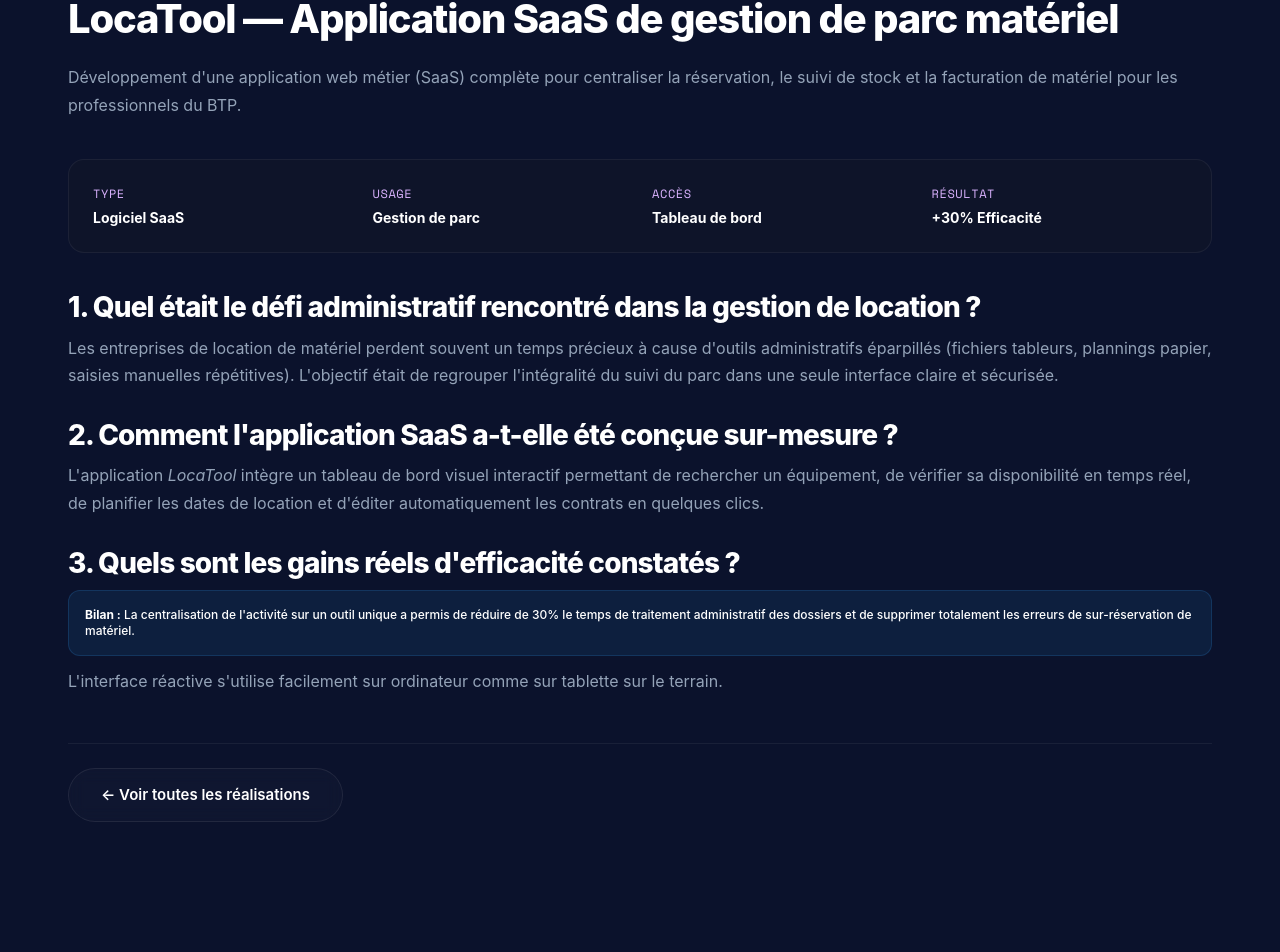
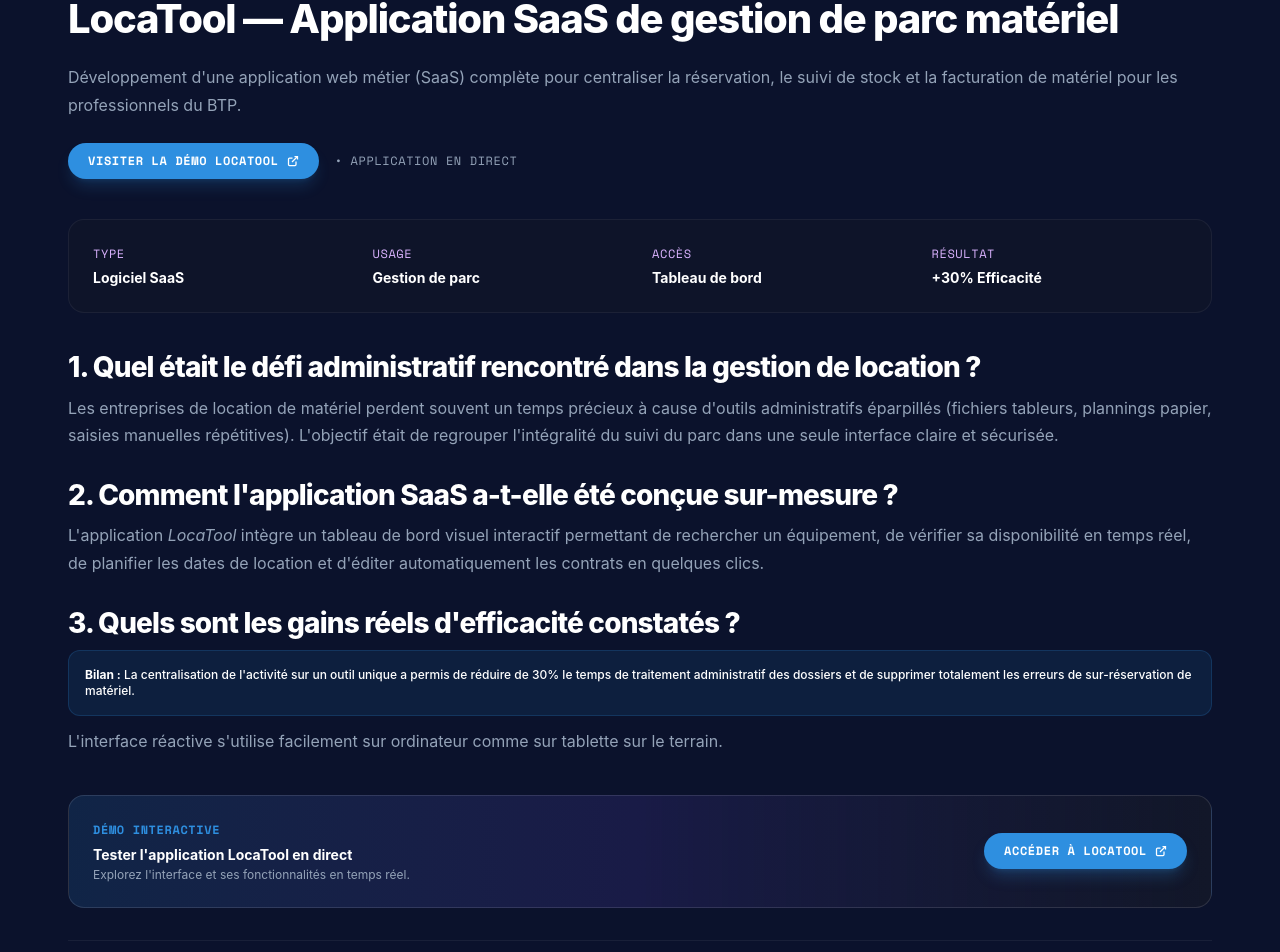
Before and after one commit to 55-hithup/monsite, a React (Vite) app: page /projets/locatool in a window 1280 px wide. Shown: the part 233-1185 px from the top of the page. Built offline with nearby package versions, Linux system fonts and the light colour scheme; no server answers; a web font is replaced by a local one.

Commit message:
feat(cases): integrate elegant external live project links for LocaTool and Abogame

```diff
--- a/src/pages/projects/CaseAbogame.tsx
+++ b/src/pages/projects/CaseAbogame.tsx
@@ -49,9 +49,29 @@
           Abogame — Plateforme interactive de tirage au sort live
         </h1>
 
-        <p className="text-base text-text-secondary leading-relaxed mb-10">
+        <p className="text-base text-text-secondary leading-relaxed mb-6">
           Création d'une application web mobile-first facilitant l'interaction en direct entre les créateurs de contenu et leur communauté lors des diffusions live.
         </p>
+
+        {/* Live Demo CTA */}
+        <div className="flex flex-wrap items-center gap-4 mb-10">
+          <a
+            href="https://abogame.devsupai.fr"
+            target="_blank"
+            rel="noopener noreferrer"
+            className="cursor-target label-mono text-xs font-bold px-5 py-2.5 rounded-full text-white bg-accent hover:bg-accent-hover transition-all duration-150 inline-flex items-center gap-2 shadow-lg shadow-accent/20 hover:scale-105"
+          >
+            <span>Visiter la démo Abogame</span>
+            <svg width="12" height="12" viewBox="0 0 24 24" fill="none" stroke="currentColor" strokeWidth="2.5">
+              <path d="M18 13v6a2 2 0 01-2 2H5a2 2 0 01-2-2V8a2 2 0 012-2h6" />
+              <polyline points="15 3 21 3 21 9" />
+              <line x1="10" y1="14" x2="21" y2="3" />
+            </svg>
+          </a>
+          <span className="text-[11px] label-mono text-text-secondary">
+            • Plateforme interactive en direct
+          </span>
+        </div>
 
         {/* Project Facts Box */}
         <div className="grid grid-cols-2 md:grid-cols-4 gap-6 p-6 rounded-2xl bg-[#121729]/60 border border-[rgba(245,246,250,0.06)] mb-10">
@@ -106,8 +126,30 @@
           </div>
         </div>
 
+        {/* Live Demo Banner */}
+        <div className="p-6 rounded-2xl bg-gradient-to-r from-[#2E8FE0]/15 via-[#6B4FE0]/15 to-[#121729] border border-[rgba(245,246,250,0.12)] mt-10 mb-6 flex flex-col sm:flex-row sm:items-center justify-between gap-4">
+          <div>
+            <div className="text-[10px] label-mono font-bold text-accent mb-1 tracking-widest uppercase">DÉMO INTERACTIVE</div>
+            <div className="text-sm font-bold text-text-primary">Tester la plateforme Abogame en direct</div>
+            <div className="text-xs text-text-secondary mt-0.5">Testez la roue interactive et les fonctionnalités live.</div>
+          </div>
+          <a
+            href="https://abogame.devsupai.fr"
+            target="_blank"
+            rel="noopener noreferrer"
+            className="cursor-target label-mono text-xs font-bold px-5 py-2.5 rounded-full text-white bg-accent hover:bg-accent-hover transition-all duration-150 inline-flex items-center justify-center gap-2 shadow-lg shadow-accent/25 shrink-0 hover:scale-105"
+          >
+            <span>Accéder à Abogame</span>
+            <svg width="12" height="12" viewBox="0 0 24 24" fill="none" stroke="currentColor" strokeWidth="2.5">
+              <path d="M18 13v6a2 2 0 01-2 2H5a2 2 0 01-2-2V8a2 2 0 012-2h6" />
+              <polyline points="15 3 21 3 21 9" />
+              <line x1="10" y1="14" x2="21" y2="3" />
+            </svg>
+          </a>
+        </div>
+
         {/* Back Link */}
-        <div className="mt-12 pt-6 border-t border-[rgba(245,246,250,0.06)]">
+        <div className="mt-8 pt-6 border-t border-[rgba(245,246,250,0.06)]">
           <Link to="/realisations" className="btn btn-ghost text-xs inline-flex items-center gap-2 border border-[rgba(245,246,250,0.12)]">
             ← Voir toutes les réalisations
           </Link>
--- a/src/pages/projects/CaseLocaTool.tsx
+++ b/src/pages/projects/CaseLocaTool.tsx
@@ -49,9 +49,29 @@
           LocaTool — Application SaaS de gestion de parc matériel
         </h1>
 
-        <p className="text-base text-text-secondary leading-relaxed mb-10">
+        <p className="text-base text-text-secondary leading-relaxed mb-6">
           Développement d'une application web métier (SaaS) complète pour centraliser la réservation, le suivi de stock et la facturation de matériel pour les professionnels du BTP.
         </p>
+
+        {/* Live Demo CTA */}
+        <div className="flex flex-wrap items-center gap-4 mb-10">
+          <a
+            href="https://locatool.devsupai.fr"
+            target="_blank"
+            rel="noopener noreferrer"
+            className="cursor-target label-mono text-xs font-bold px-5 py-2.5 rounded-full text-white bg-accent hover:bg-accent-hover transition-all duration-150 inline-flex items-center gap-2 shadow-lg shadow-accent/20 hover:scale-105"
+          >
+            <span>Visiter la démo LocaTool</span>
+            <svg width="12" height="12" viewBox="0 0 24 24" fill="none" stroke="currentColor" strokeWidth="2.5">
+              <path d="M18 13v6a2 2 0 01-2 2H5a2 2 0 01-2-2V8a2 2 0 012-2h6" />
+              <polyline points="15 3 21 3 21 9" />
+              <line x1="10" y1="14" x2="21" y2="3" />
+            </svg>
+          </a>
+          <span className="text-[11px] label-mono text-text-secondary">
+            • Application en direct
+          </span>
+        </div>
 
         {/* Project Facts Box */}
         <div className="grid grid-cols-2 md:grid-cols-4 gap-6 p-6 rounded-2xl bg-[#121729]/60 border border-[rgba(245,246,250,0.06)] mb-10">
@@ -106,8 +126,30 @@
           </div>
         </div>
 
+        {/* Live Demo Banner */}
+        <div className="p-6 rounded-2xl bg-gradient-to-r from-[#2E8FE0]/15 via-[#6B4FE0]/15 to-[#121729] border border-[rgba(245,246,250,0.12)] mt-10 mb-6 flex flex-col sm:flex-row sm:items-center justify-between gap-4">
+          <div>
+            <div className="text-[10px] label-mono font-bold text-accent mb-1 tracking-widest uppercase">DÉMO INTERACTIVE</div>
+            <div className="text-sm font-bold text-text-primary">Tester l'application LocaTool en direct</div>
+            <div className="text-xs text-text-secondary mt-0.5">Explorez l'interface et ses fonctionnalités en temps réel.</div>
+          </div>
+          <a
+            href="https://locatool.devsupai.fr"
+            target="_blank"
+            rel="noopener noreferrer"
+            className="cursor-target label-mono text-xs font-bold px-5 py-2.5 rounded-full text-white bg-accent hover:bg-accent-hover transition-all duration-150 inline-flex items-center justify-center gap-2 shadow-lg shadow-accent/25 shrink-0 hover:scale-105"
+          >
+            <span>Accéder à LocaTool</span>
+            <svg width="12" height="12" viewBox="0 0 24 24" fill="none" stroke="currentColor" strokeWidth="2.5">
+              <path d="M18 13v6a2 2 0 01-2 2H5a2 2 0 01-2-2V8a2 2 0 012-2h6" />
+              <polyline points="15 3 21 3 21 9" />
+              <line x1="10" y1="14" x2="21" y2="3" />
+            </svg>
+          </a>
+        </div>
+
         {/* Back Link */}
-        <div className="mt-12 pt-6 border-t border-[rgba(245,246,250,0.06)]">
+        <div className="mt-8 pt-6 border-t border-[rgba(245,246,250,0.06)]">
           <Link to="/realisations" className="btn btn-ghost text-xs inline-flex items-center gap-2 border border-[rgba(245,246,250,0.12)]">
             ← Voir toutes les réalisations
           </Link>
```
